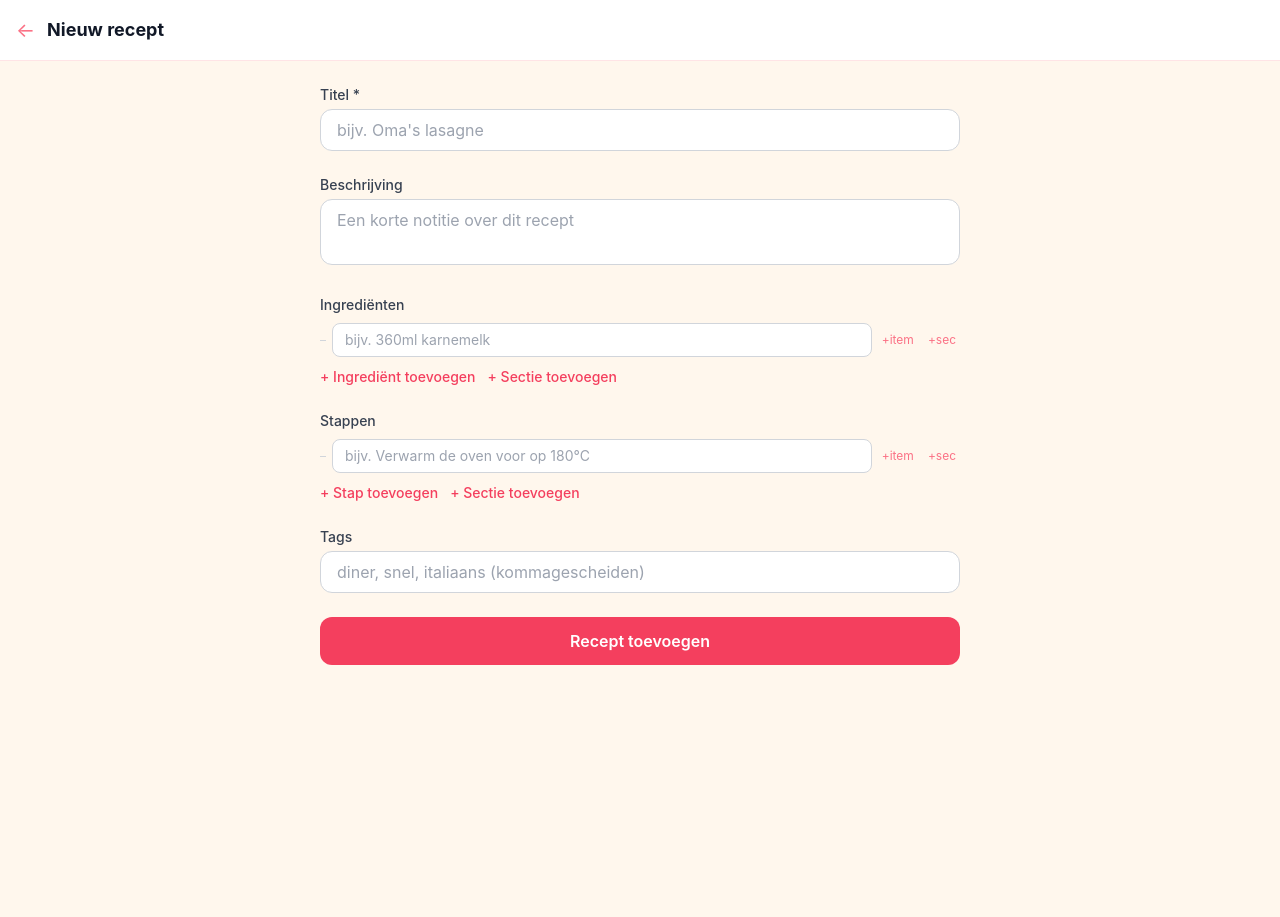
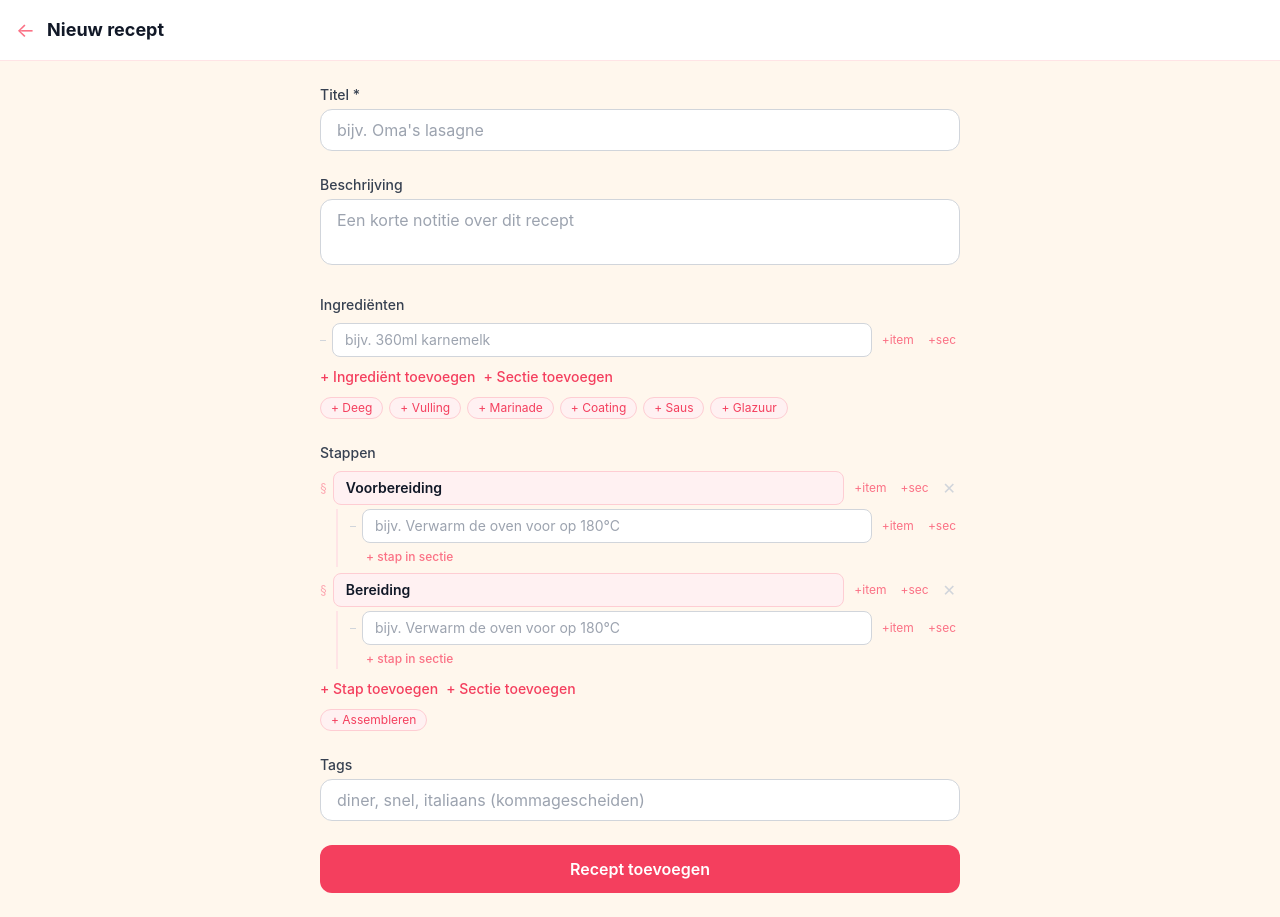
Before and after one commit to TomRomanus/LoveyBites, a React (Vite) app: page /new in a window 1280 px wide. Before the commit the page ends 800 px from the top, so only its background shows below. Built offline with nearby package versions, Linux system fonts and the light colour scheme.

Commit message:
add default sections

```diff
--- a/src/components/IngredientEditor.tsx
+++ b/src/components/IngredientEditor.tsx
@@ -47,6 +47,17 @@ export function pruneEmpty(nodes: IngredientNode[]): IngredientNode[] {
   return nodes
     .map((n) => (n.kind === 'leaf' ? n : { ...n, children: pruneEmpty(n.children) }))
     .filter((n) => (n.kind === 'leaf' ? n.text.trim() !== '' : n.children.length > 0))
+}
+
+function collectGroupTitles(nodes: IngredientNode[]): Set<string> {
+  const titles = new Set<string>()
+  for (const node of nodes) {
+    if (node.kind === 'group') {
+      if (node.title) titles.add(node.title)
+      for (const t of collectGroupTitles(node.children)) titles.add(t)
+    }
+  }
+  return titles
 }
 
 // --- Labels ---
@@ -194,10 +205,20 @@ interface IngredientEditorProps {
   nodes: IngredientNode[]
   onChange: (nodes: IngredientNode[]) => void
   labels?: Partial<EditorLabels>
+  commonSections?: string[]
 }
 
-export default function IngredientEditor({ nodes, onChange, labels: labelOverrides }: IngredientEditorProps) {
+export default function IngredientEditor({ nodes, onChange, labels: labelOverrides, commonSections }: IngredientEditorProps) {
   const labels = { ...defaultLabels, ...labelOverrides }
+
+  function addSection(title: string) {
+    const last = nodes[nodes.length - 1]
+    const base = last?.kind === 'leaf' && last.text.trim() === '' ? nodes.slice(0, -1) : nodes
+    onChange([...base, { kind: 'group', title, children: [{ kind: 'leaf', text: '' }] }])
+  }
+
+  const existingTitles = collectGroupTitles(nodes)
+  const availableSections = commonSections?.filter((name) => !existingTitles.has(name)) ?? []
 
   return (
     <div className="space-y-1.5">
@@ -214,7 +235,7 @@ export default function IngredientEditor({ nodes, onChange, labels: labelOverrid
         />
       ))}
 
-      <div className="flex gap-3 pt-1">
+      <div className="flex flex-wrap gap-2 pt-1">
         <button
           type="button"
           onClick={() => onChange([...nodes, { kind: 'leaf', text: '' }])}
@@ -224,11 +245,25 @@ export default function IngredientEditor({ nodes, onChange, labels: labelOverrid
         </button>
         <button
           type="button"
-          onClick={() => onChange([...nodes, { kind: 'group', title: '', children: [{ kind: 'leaf', text: '' }] }])}
+          onClick={() => addSection('')}
           className="text-sm text-rose-500 hover:text-rose-700 font-medium"
         >
           {labels.addGroup}
         </button>
+        {availableSections.length > 0 && (
+          <span className="w-full flex flex-wrap gap-1.5 mt-0.5">
+            {availableSections.map((name) => (
+              <button
+                key={name}
+                type="button"
+                onClick={() => addSection(name)}
+                className="text-xs bg-rose-50 text-rose-500 hover:bg-rose-100 border border-rose-200 rounded-full px-2.5 py-0.5 transition-colors"
+              >
+                + {name}
+              </button>
+            ))}
+          </span>
+        )}
       </div>
     </div>
   )
--- a/src/components/RecipeForm.tsx
+++ b/src/components/RecipeForm.tsx
@@ -12,7 +12,10 @@ const emptyInput = (): RecipeInput => ({
   title: '',
   description: '',
   ingredients: [{ kind: 'leaf', text: '' }],
-  steps: [{ kind: 'leaf', text: '' }],
+  steps: [
+    { kind: 'group', title: 'Voorbereiding', children: [{ kind: 'leaf', text: '' }] },
+    { kind: 'group', title: 'Bereiding', children: [{ kind: 'leaf', text: '' }] },
+  ],
   tags: [],
   imageUrl: '',
   createdBy: 'us',
@@ -97,6 +100,7 @@ export default function RecipeForm({ initial, onSubmit, submitLabel }: Props) {
         <IngredientEditor
           nodes={form.ingredients}
           onChange={(v) => setField('ingredients', v)}
+          commonSections={['Deeg', 'Vulling', 'Marinade', 'Coating', 'Saus', 'Glazuur']}
         />
       </div>
 
@@ -106,6 +110,7 @@ export default function RecipeForm({ initial, onSubmit, submitLabel }: Props) {
           nodes={form.steps}
           onChange={(v) => setField('steps', v)}
           labels={stepLabels}
+          commonSections={['Voorbereiding', 'Bereiding', 'Assembleren']}
         />
       </div>
 
```
